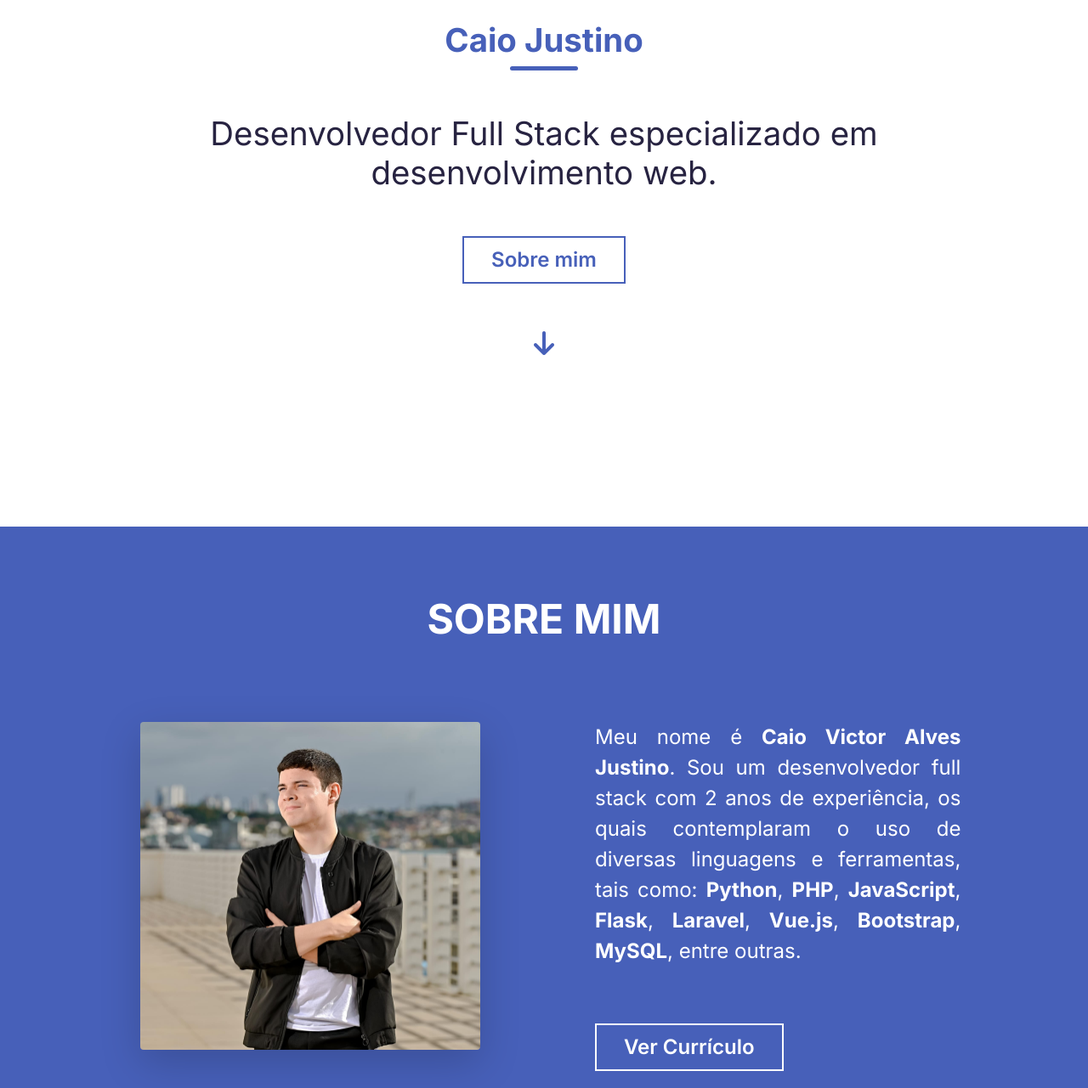
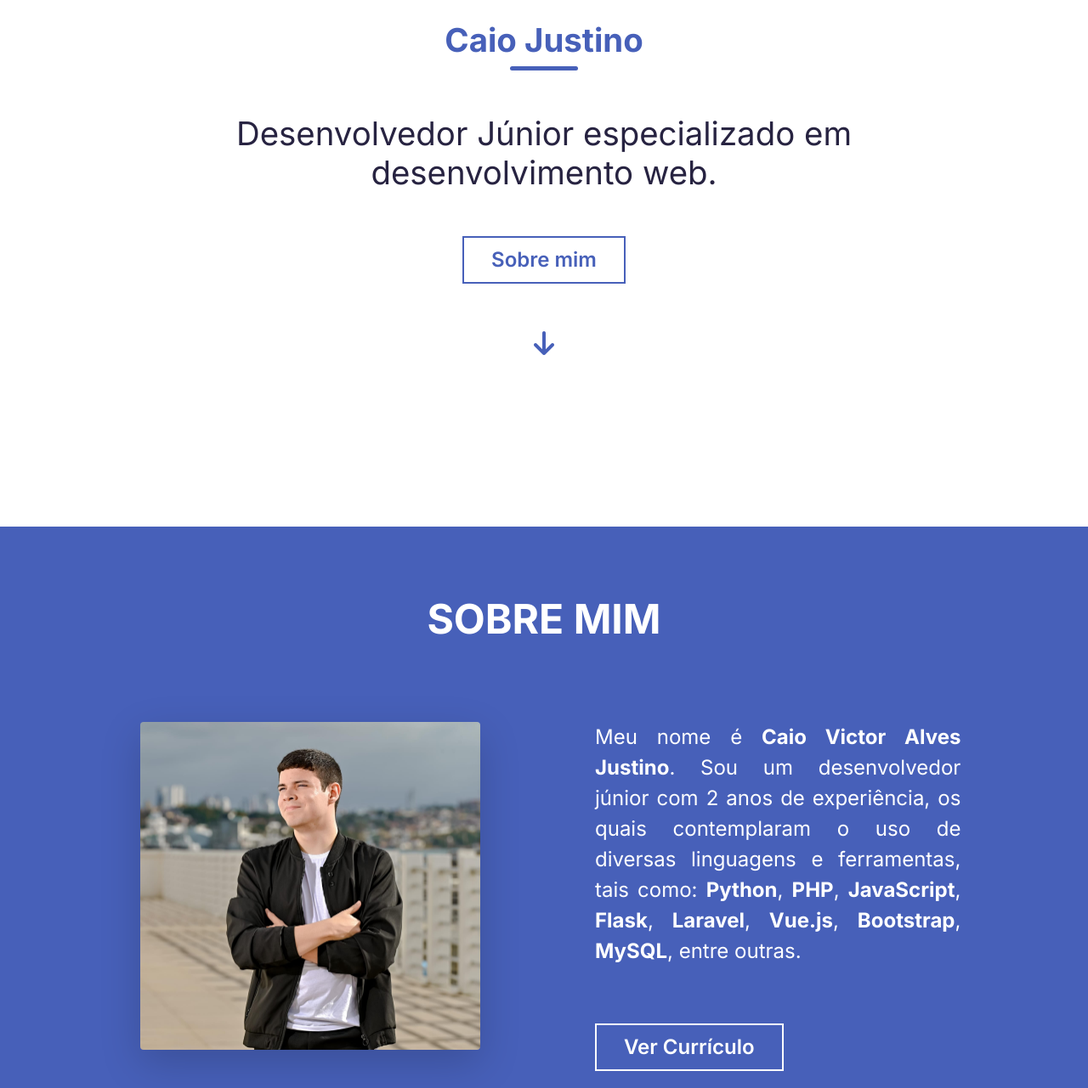
Before and after one commit to CaioJustino/caiojustino.github.io, a plain HTML site: page index.html in a window 1280 px wide. Shown: the part 180-1461 px from the top of the page at 85% size. Drawn offline with nearby package versions, Linux system fonts and the light colour scheme.

Commit message:
Update index.html

```diff
--- a/index.html
+++ b/index.html
@@ -26,7 +26,7 @@
         <div id="content">
             <h1 id="title">Caio Justino</h1>
             <span class="mx-auto"></span>
-            <h3>Desenvolvedor Full Stack especializado em desenvolvimento web.</h3>
+            <h3>Desenvolvedor Júnior especializado em desenvolvimento web.</h3>
             <button class="mx-auto d-block" onclick="scrollPageTo('main')">Sobre mim</button>
             <div class="text-center">
                 <i class="fa-solid fa-2xl fa-arrow-down"></i>
@@ -42,7 +42,7 @@
                         <img class="rounded shadow-lg mx-auto d-block" height="auto" src="assets/img/img-caio.jpeg" alt="Imagem de Caio Justino">
                     </div>
                     <div id="info-side" class="col-xl-6 col-lg-12">
-                        <p>Meu nome é <b>Caio Victor Alves Justino</b>. Sou um desenvolvedor full stack com 2 anos de experiência, os quais contemplaram o uso de diversas linguagens e ferramentas, tais como: <b>Python</b>, <b>PHP</b>, <b>JavaScript</b>, <b>Flask</b>, <b>Laravel</b>, <b>Vue.js</b>, <b>Bootstrap</b>, <b>MySQL</b>, entre outras.</p>
+                        <p>Meu nome é <b>Caio Victor Alves Justino</b>. Sou um desenvolvedor júnior com 2 anos de experiência, os quais contemplaram o uso de diversas linguagens e ferramentas, tais como: <b>Python</b>, <b>PHP</b>, <b>JavaScript</b>, <b>Flask</b>, <b>Laravel</b>, <b>Vue.js</b>, <b>Bootstrap</b>, <b>MySQL</b>, entre outras.</p>
                         <a href="https://drive.google.com/file/d/1cL2Y2UE1BVwJ6uOX-efJdhxF0V224vH7/view?usp=sharing"><button>Ver Currículo</button></a>
                     </div>
                 </div>
```
